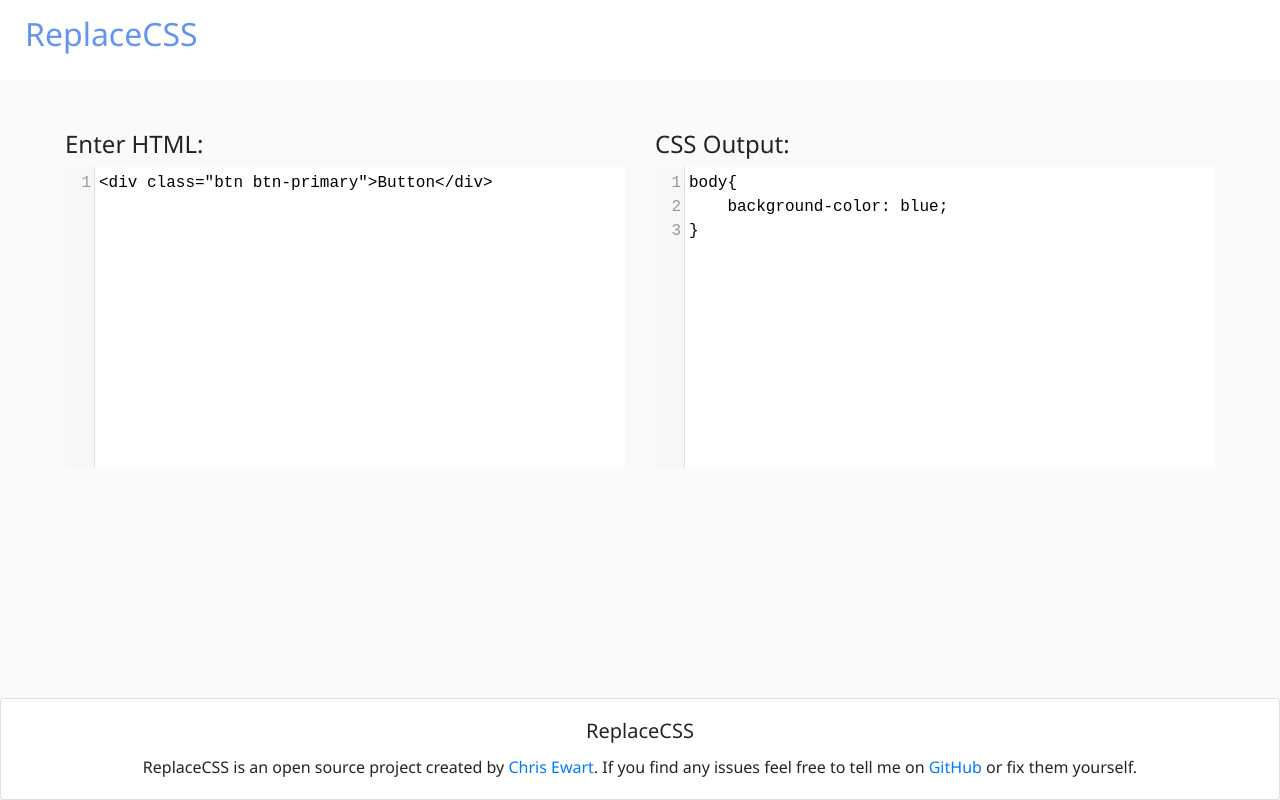
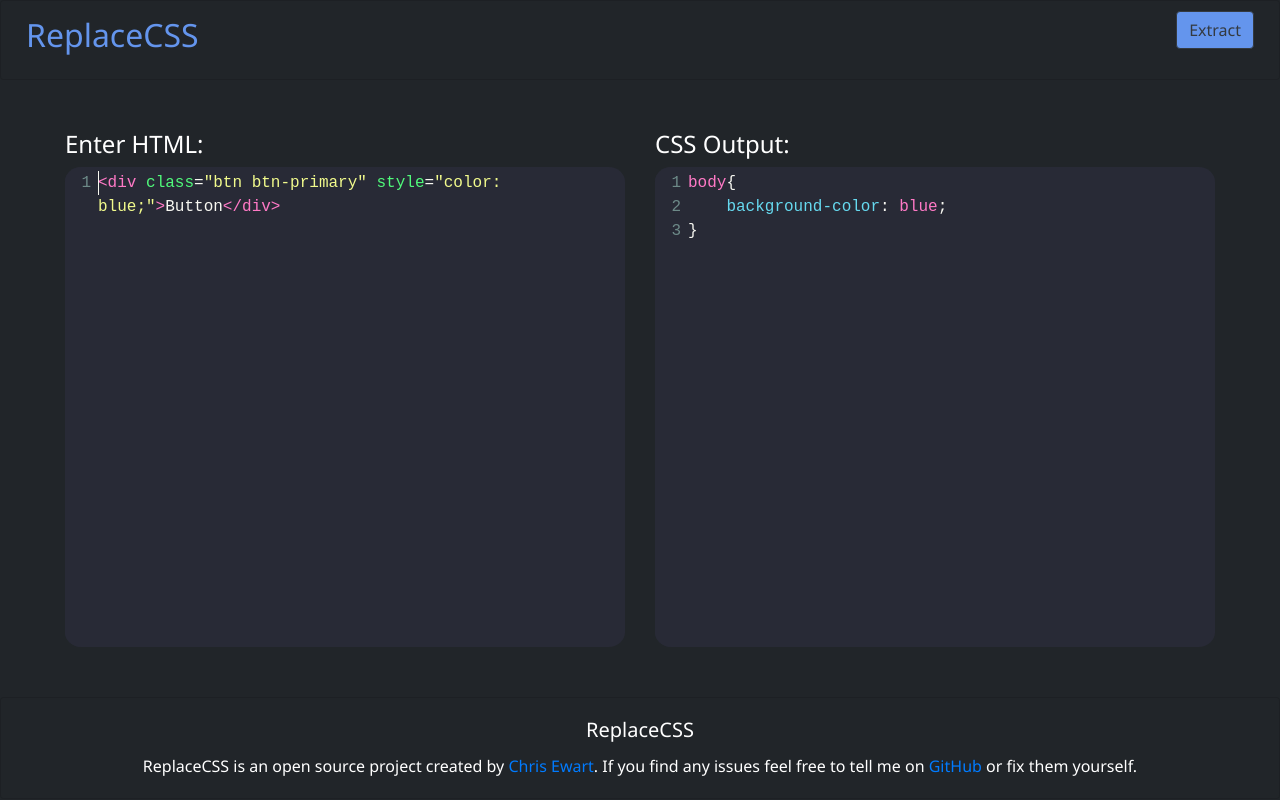
Before and after one commit to ChrisE217/ReplaceCSS, a plain HTML site: page index.html in a window 1280 px wide. Drawn offline with nearby package versions, Linux system fonts and the light colour scheme.

Commit message:
codemirror config

```diff
--- a/css/site.css
+++ b/css/site.css
@@ -1,18 +1,22 @@
 body{
     font-family: 'Segoe UI', Tahoma, Geneva, Verdana, sans-serif;
-    background-color: #fafafa;
+    background-color: #212529;
+    color: white;
 }
 
 .navigation{
     height: 10vh;
     max-height: 200px;
     padding: 10px;
-    background-color: white;
+    background-color: #212529;
+    border: 1px solid rgba(0,0,0,.125);
+border-radius: .25rem;
 }
 
 .footer{
-    background-color: white;
+    background-color: #212529;
     text-align: center;
+
 }
 textarea{
     min-height: 60vh;
@@ -29,3 +33,13 @@
     color: cornflowerblue;
     text-align: left;
 }
+
+.CodeMirror{
+    min-height: 60vh;
+    border-radius: 3%;
+}
+
+#replace-button{
+    float: right;
+    background-color: cornflowerblue;
+}
--- a/index.html
+++ b/index.html
@@ -9,7 +9,10 @@
   <link rel="stylesheet" href="css/site.css">
   <script src="codemirror-5.45.0/lib/codemirror.js"></script>
   <link rel="stylesheet" href="codemirror-5.45.0/lib/codemirror.css">
-  <script src="codemirror-5.45.0/mode/javascript/javascript.js"></script>
+  <link rel="stylesheet" href="codemirror-5.45.0/theme/dracula.css">
+  <script src="codemirror-5.45.0/mode/css/css.js"></script>
+  <script src="codemirror-5.45.0/mode/xml/xml.js"></script>
+  <script src="codemirror-5.45.0/mode/htmlmixed/htmlmixed.js"></script>
   <title>ReplaceCSS</title>
 </head>
 
@@ -17,6 +20,7 @@
   <div class="container-fluid">
     <div class="row navigation">
       <div class="col-lg-12">
+        <button id="replace-button" class="btn btn-outline-dark">Extract</button>
         <div class="logo">ReplaceCSS</div>
       </div>
     </div>
@@ -29,7 +33,7 @@
       </div>
     </div>
   </div>
-  <div class="card footer fixed-bottom">
+  <div class="card footer sticky-bottom">
     <div class="card-body">
       <h5 class="card-title center">ReplaceCSS</h5>
       <p class="card-text">ReplaceCSS is an open source project created by <a href="https://www.chrisewart.net">Chris
--- a/js/replacecss.js
+++ b/js/replacecss.js
@@ -1,13 +1,19 @@
 
 var hmtlBox = CodeMirror(document.getElementById('html-input'), {
-    value: "<div class=\"btn btn-primary\">Button</div>",
-    mode: "text/html",
-    lineNumbers: true
+    value: "<div class=\"btn btn-primary\" style=\"color: blue;\">Button</div>",
+    mode: "htmlmixed",
+    lineNumbers: true,
+    theme: "dracula",
+    autofocus: true,
+    lineWrapping: true,
   });
 
 
 var cssBox = CodeMirror(document.getElementById('css-input'), {
     value: "body{\n\tbackground-color: blue;\n}",
-    mode: "text/html",
-    lineNumbers: true
+    mode: "css",
+    lineNumbers: true,
+    theme: "dracula",
+    readOnly: true,
+    lineWrapping: true,
   });
```
